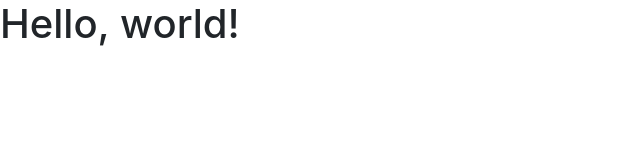
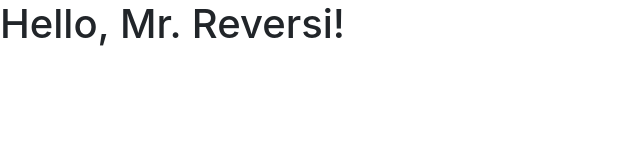
Before and after one commit to jdelshad/reversi_mhcid, a website: page public/index.html in a window 1280 px wide. Shown: the whole page, without its empty margins (0-640 px from the left). Drawn offline with nearby package versions, Linux system fonts and the light colour scheme.

Commit message:
change to reversi

```diff
--- a/public/index.html
+++ b/public/index.html
@@ -11,7 +11,7 @@
     <title>Hello Mr. Reversi!</title>
   </head>
   <body>
-    <h1>Hello, world!</h1>
+    <h1>Hello, Mr. Reversi!</h1>
 
     <!-- Optional JavaScript -->
     <!-- jQuery first, then Popper.js, then Bootstrap JS -->
```
